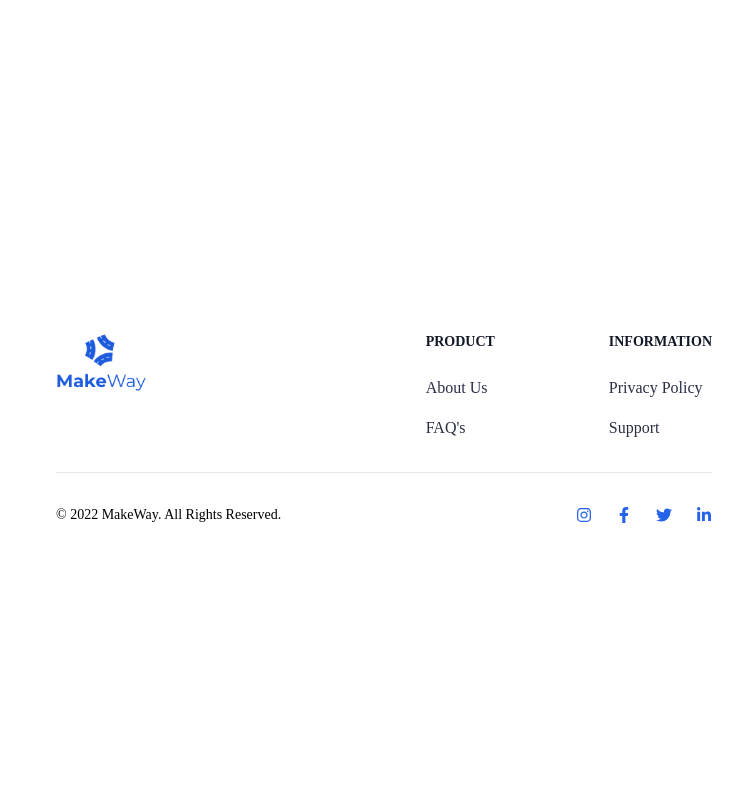
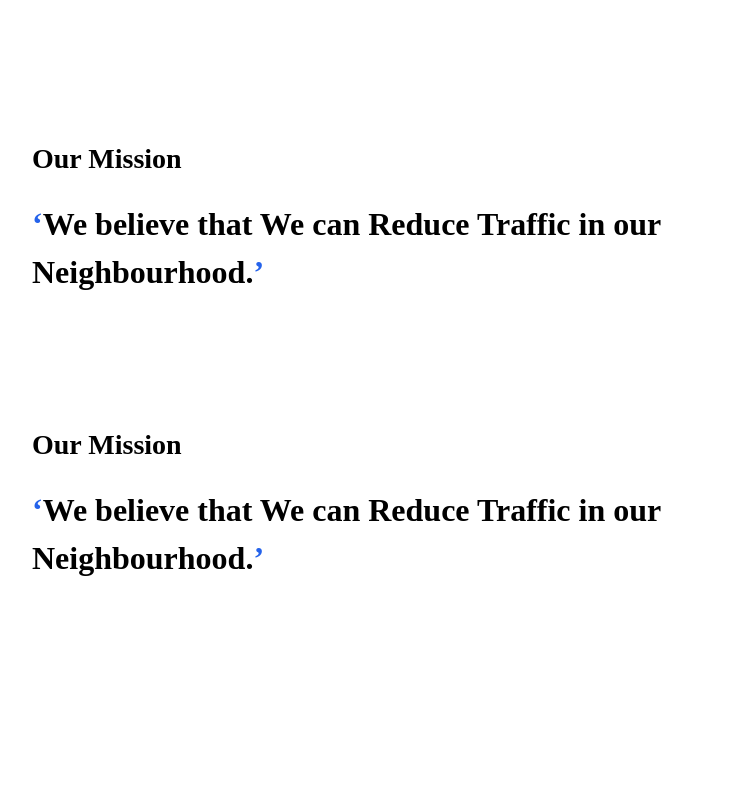
Before and after one commit to JAPECorp/New-MakeWayApp-Website, a Next.js app: page /about in a window 1280 px wide. Shown: the part 700-1500 px from the top of the page, without its empty margins (256-999 px from the left). Before the commit the page ends 1249 px from the top, so only its background shows below. Built offline with nearby package versions, Linux system fonts and the light colour scheme.

Commit message:
adding of content

```diff
--- /dev/null
+++ b/components/About Section/content.jsx
@@ -0,0 +1,23 @@
+function Content(props) {
+  return (
+    <>
+      <div className="mt-32">
+        <h1 className="text-black text-left text-makeway-md">Our Mission</h1>
+
+        <h3 className=" text-black mt-5">
+          <span className="text-blue-600">‘</span>We believe that We can Reduce
+          Traffic in our Neighbourhood.<span className="text-blue-600">’</span>
+        </h3>
+      </div>
+      <div className="mt-32">
+        <h1 className="text-black text-left text-makeway-md">Our Mission</h1>
+
+        <h3 className=" text-black mt-5">
+          <span className="text-blue-600">‘</span>We believe that We can Reduce
+          Traffic in our Neighbourhood.<span className="text-blue-600">’</span>
+        </h3>
+      </div>
+    </>
+  );
+}
+export default Content;
--- a/pages/about.jsx
+++ b/pages/about.jsx
@@ -4,6 +4,7 @@ import SideBar from "../components/NavBar/sidebar";
 import { useState } from "react";
 import AboutSection from "../components/About Section/About";
 import How from "../components/HowItWorks/How";
+import Content from "../components/About Section/content";
 
 const About = () => {
   const [sideBar, setSideBar] = useState(false);
@@ -18,8 +19,11 @@ const About = () => {
       <section>
         <Nav sideBar={sideBar} setSideBar={setSideBar} />
       </section>
-      <section className="h-screen px-5 md:px-20 lg:px-72 pb-10">
+      <section className="px-5 md:px-20 lg:px-72 pb-10">
         <AboutSection />
+      </section>
+      <section className="md:p-96 px-5 md:px-20 lg:px-72 pb-20 ">
+        <Content />
       </section>
 
       <SideBar sideBar={sideBar} />
```
